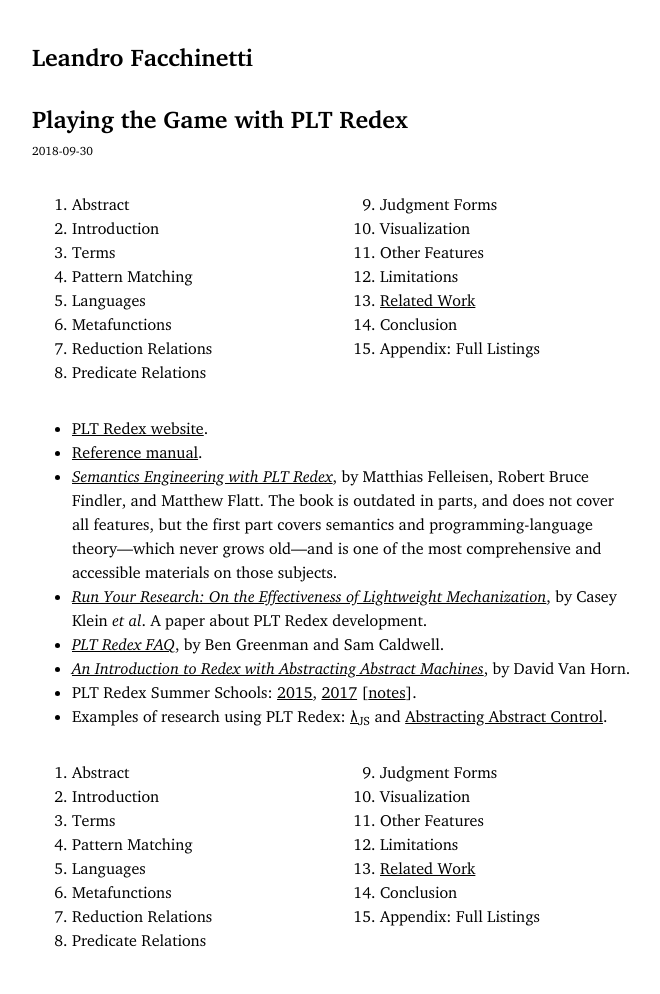
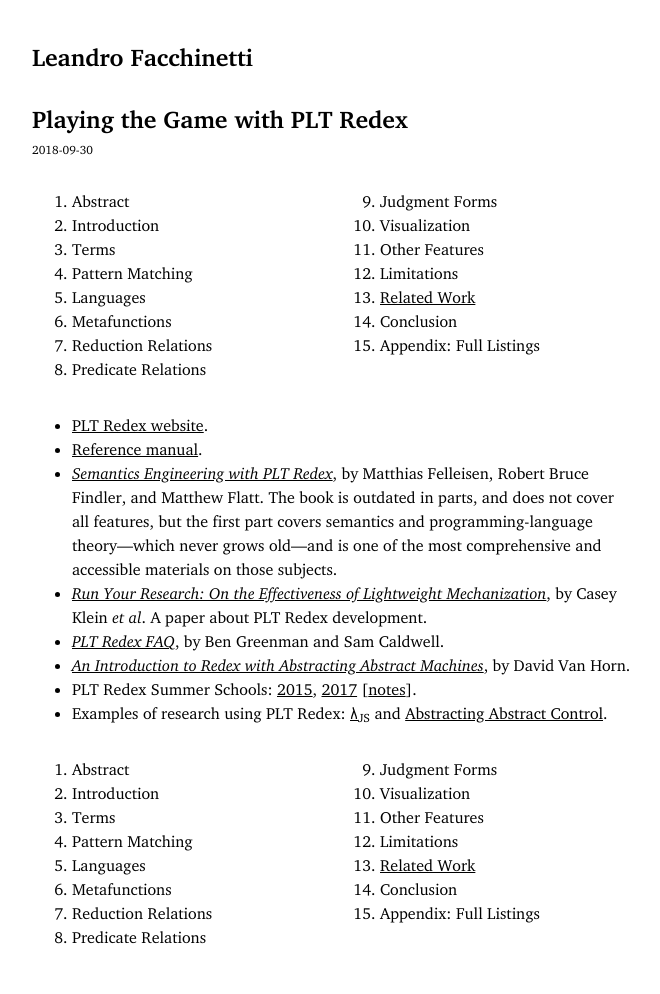
Before and after one commit to leafac/leafac.com, a Jekyll site: the page built from playing-the-game-with-plt-redex/related-work.md, in a window 1280 px wide. Shown: the whole page, without its empty margins (308-968 px from the left). Built offline with Jekyll 4.4.1, drawn with Linux system fonts in a browser that asks for light colours.

Commit message:
Change ‘time’

```diff
--- a/_layouts/default.html
+++ b/_layouts/default.html
@@ -21,7 +21,7 @@
       {% if page.title or page.date or page.table-of-contents %}
         <header>
           {% if page.title %}<h1><a href="{{ page.url }}">{{ page.title | markdownify }}</a></h1>{% endif %}
-          {% if page.date %}<time>{{ page.date }}</time>{% endif %}
+          {% if page.date %}<h2><time>{{ page.date }}</time></h2>{% endif %}
           {% if page.table-of-contents %}{{ table_of_contents }}{% endif %}
         </header>
       {% endif %}
--- a/stylesheets/main.scss
+++ b/stylesheets/main.scss
@@ -102,12 +102,11 @@
   font-size: 1.25rem;
   font-weight: normal;
   font-style: italic;
-}
-
-time {
-  font-size: 0.75rem;
-  display: block;
-  margin-top: -1rem;
+  header & {
+    font-style: normal;
+    font-size: 0.75rem;
+    margin-top: -1rem;
+  }
 }
 
 nav {
```
